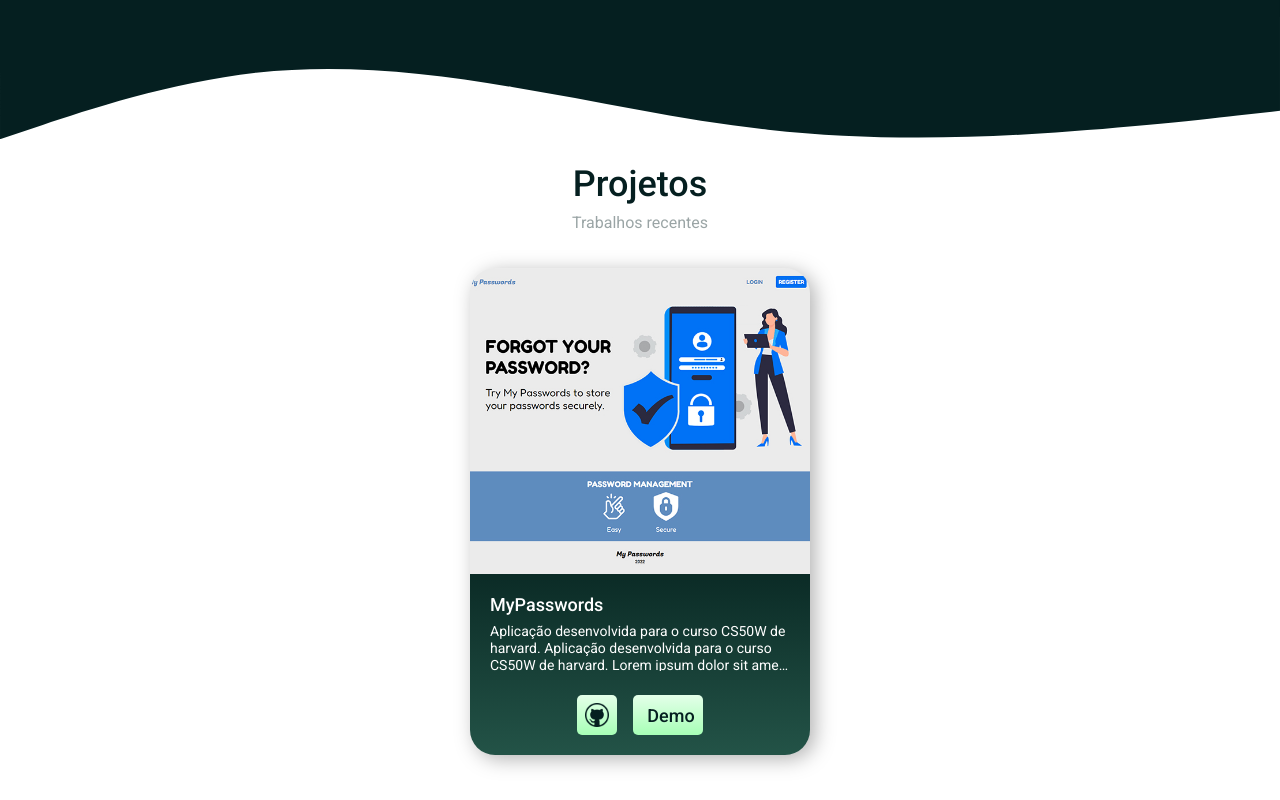
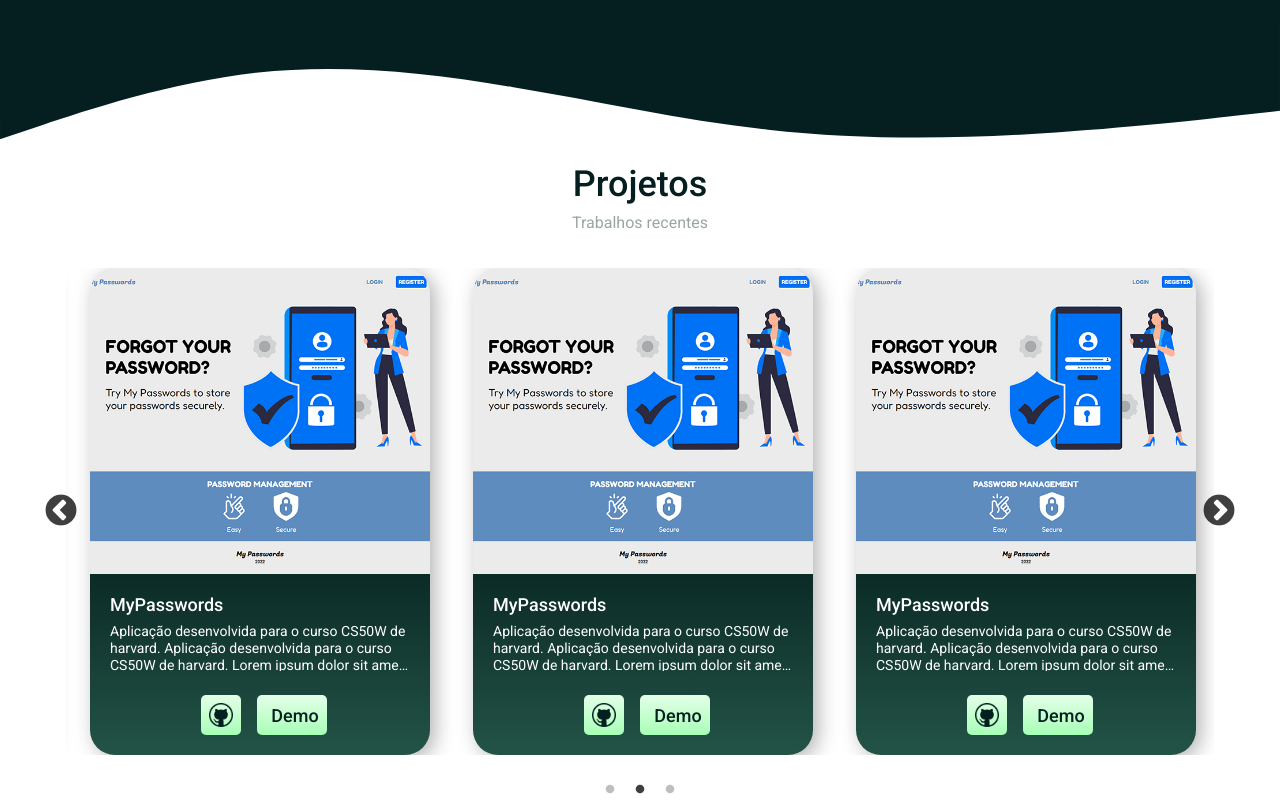
Before and after one commit to patrickwaldera/portfolio, a React (Vite) app: page / in a window 1280 px wide. Shown: the part 872-1672 px from the top of the page. Built offline with nearby package versions, Linux system fonts and the light colour scheme.

Commit message:
Carrousel

```diff
--- a/package.json
+++ b/package.json
@@ -12,6 +12,8 @@
     "react": "^18.2.0",
     "react-dom": "^18.2.0",
     "react-icons": "^4.7.1",
+    "react-slick": "^0.29.0",
+    "slick-carousel": "^1.8.1",
     "styled-components": "^5.3.6"
   },
   "devDependencies": {
--- a/src/App.jsx
+++ b/src/App.jsx
@@ -2,23 +2,25 @@
 import { About } from './components/About';
 import { Skills } from './components/Skills';
 import { Projects } from './components/Projects';
-import { Container, Wave } from "./styles";
+import { ContainerHeader, Wave, ContainerProjects } from "./styles";
 
 function App() {
 
   return (
     <>
-    <Container>
+    <ContainerHeader>
       <Header />
       <About />
       <Skills />
-    </Container>
+    </ContainerHeader>
     <Wave>
         <svg viewBox="0 0 1440 160" fill="none" xmlns="http://www.w3.org/2000/svg">
           <path d="M0 160L48 144C96 128 192 96 288 85.3C384 75 480 85 576 101.3C672 117 768 139 864 149.3C960 160 1056 160 1152 154.7C1248 149 1344 139 1392 133.3L1440 128V0H1392C1344 0 1248 0 1152 0C1056 0 960 0 864 0C768 0 672 0 576 0C480 0 384 0 288 0C192 0 96 0 48 0H0V160Z" fill="#051F20"/>
         </svg>
     </Wave>
-    <Projects />
+    <ContainerProjects>
+      <Projects />
+    </ContainerProjects>
     </>
   )
 }
--- a/src/components/Projects/index.jsx
+++ b/src/components/Projects/index.jsx
@@ -1,15 +1,62 @@
 import { Card } from '../Card'
-import { ProjectsContainer, ProjectsTitle} from './styles'
+import { ProjectsContainer, ProjectsTitle, Carrousel} from './styles'
+import Slider from "react-slick";
+import "slick-carousel/slick/slick.css";
+import "slick-carousel/slick/slick-theme.css";
 
 const Projects = () => {
+  const settings = {
+    dots: true,
+      infinite: false,
 
+      speed: 500,
+      slidesToShow: 3,
+      slidesToScroll: 1,
+      initialSlide: 1,
+      responsive: [
+        {
+          breakpoint: 1024,
+          settings: {
+            slidesToShow: 2,
+            slidesToScroll: 1,
+            infinite: true,
+            dots: true,
+          }
+        },
+        {
+          breakpoint: 1150,
+          settings: {
+            slidesToShow: 2,
+            slidesToScroll: 1,
+            initialSlide: 0
+          }
+        },
+        {
+          breakpoint: 768,
+          settings: {
+            slidesToShow: 1,
+            slidesToScroll: 1,
+            initialSlide: 0
+          }
+        }
+      ]
+  };
   return (
     <ProjectsContainer>
         <ProjectsTitle>
           <h3>Projetos</h3>
           <p>Trabalhos recentes</p>
         </ProjectsTitle>
-        <Card />
+
+        <Carrousel>
+          <Slider {...settings}>
+            <Card />
+            <Card />
+            <Card />
+            <Card />
+            <Card />
+          </Slider>
+        </Carrousel>
     </ProjectsContainer>
   )
 }
--- a/src/components/Projects/styles.js
+++ b/src/components/Projects/styles.js
@@ -1,6 +1,7 @@
 import styled from "styled-components";
 
 export const ProjectsContainer = styled.section`
+    width: 100vw;
     max-width: 1148px;
     display: flex;
     flex-direction: column;
@@ -27,5 +28,37 @@
         line-height: 1.188rem;
         opacity: 0.4;
     }
+`
+
+export const Carrousel = styled.div`
+    width: 100%;
+
+    .slick-slide div {
+        margin-left: 0.5rem;
+    }
+
+    .slick-prev, .slick-next
+    {
+        width: 40px;
+        height: 40px;
+    }
+
+    @media (max-width: 1225px) {
+        .slick-prev, .slick-next
+        {
+            display: none !important;
+        }
+    }
+
+    .slick-prev:before, .slick-next:before {
+        color: black;
+        font-size: 36px;
+    }
+
+    .slick-dots li button:before
+    {
+        font-size: 10px;
+        margin-top: 20px;
+    }
 
 `
--- a/src/styles.js
+++ b/src/styles.js
@@ -1,6 +1,6 @@
 import styled from "styled-components";
 
-export const Container = styled.div`
+export const ContainerHeader = styled.div`
     background: linear-gradient(180deg, #0B2B26 0%, #051F20 100%);
     padding: 0 40px;
 `
@@ -11,3 +11,7 @@
         bottom: 20px;
     }
 `
+
+export const ContainerProjects = styled.div`
+    background: #ffffff;
+`
```
Also changed, not shown: 1 other file (tests, documents, lock files or other folders).
